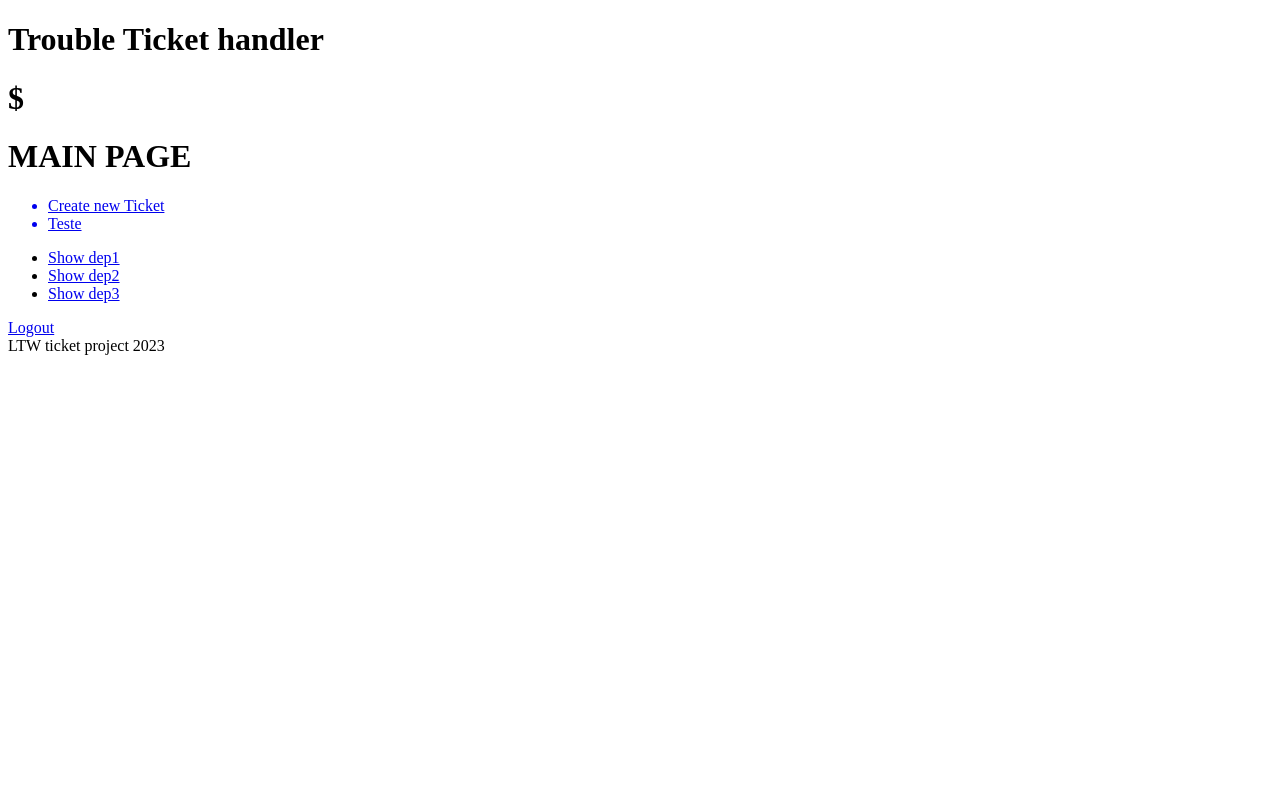
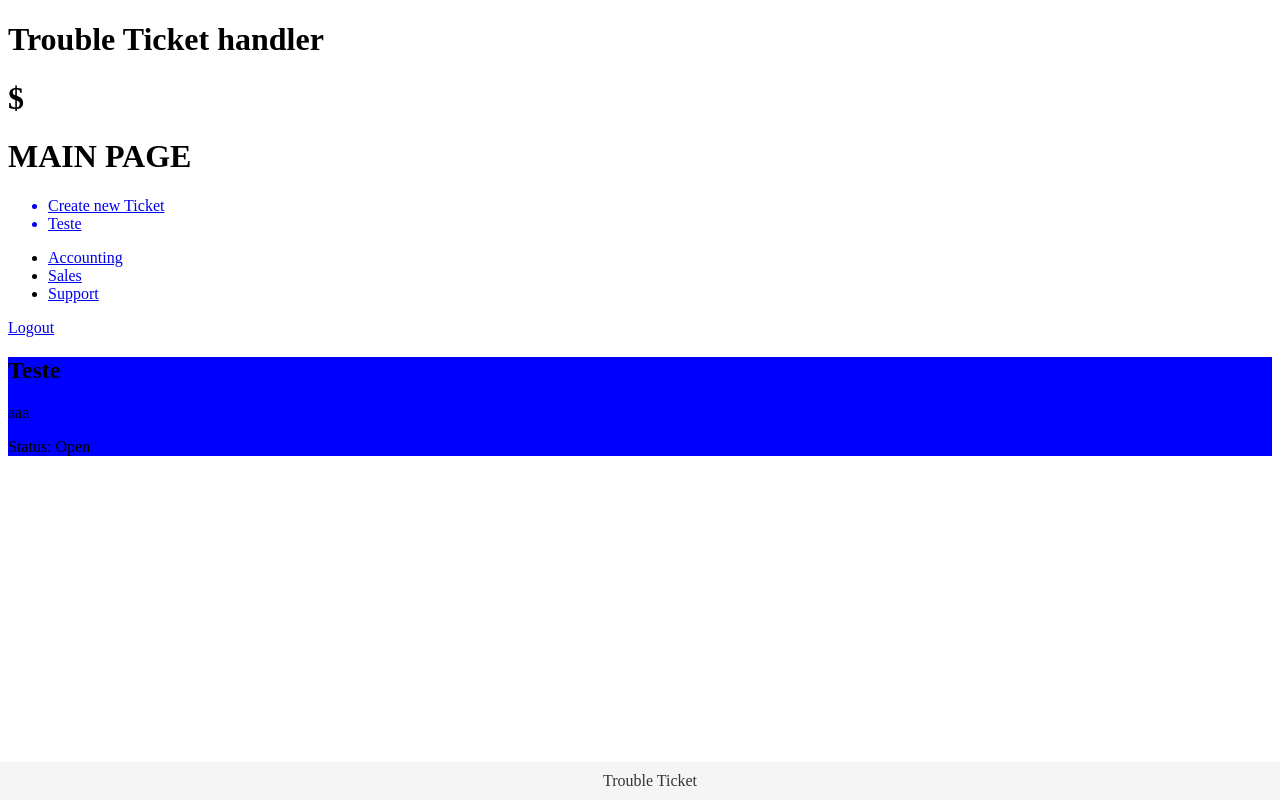
Before and after one commit to FEUP-LTW-2023/project-ltw07g07, a PHP site: page /main.php in a window 1280 px wide. Run offline with PHP 8.4, Linux system fonts and the light colour scheme; the visitor is signed in with stand-in values (Sample User, id 1); data comes from the database, SQL or seed files in the repository.

Commit message:
show tickets and footer

```diff
--- a/sql/main.php
+++ b/sql/main.php
@@ -13,6 +13,14 @@ $stmt = $db->prepare("SELECT * FROM user WHERE id = :id");
 $stmt->bindParam(':id', $_SESSION['user_id']);
 $stmt->execute();
 $user = $stmt->fetch();
+
+$stmt = $db->prepare("SELECT user.name as client_name, ticket.message, ticket.status
+                      FROM ticket
+                      JOIN user ON ticket.client_id = user.id
+                      WHERE user.id = :id");
+$stmt->bindParam(':id', $_SESSION['user_id']);
+$stmt->execute();
+$tickets = $stmt->fetchAll();
 
 
 ?>
@@ -73,9 +81,9 @@ $user = $stmt->fetch();
       <!-- just for the hamburguer menu in responsive layout -->
 
       <ul>
-        <li><a href="#" onclick="showDep1()">Show dep1</a></li>
-        <li><a href="#" onclick="showDep2()">Show dep2</a></li>
-        <li><a href="#" onclick="showDep3()">Show dep3</a></li>
+        <li><a href="#" onclick="showDep1()">Accounting</a></li>
+        <li><a href="#" onclick="showDep2()">Sales</a></li>
+        <li><a href="#" onclick="showDep3()">Support</a></li>
       </ul>
     </nav>
 
@@ -87,12 +95,18 @@ $user = $stmt->fetch();
     <p id = "dep3" style="display: none;">dep3</p>
 
 
-
+<?php foreach ($tickets as $ticket): ?>
+  <div id = 'ticket'>
+    <h2><?= $ticket['client_name'] ?></h2>
+    <p><?= $ticket['message'] ?></p>
+    <p>Status: <?= $ticket['status'] ?></p>
+  </div>
+<?php endforeach; ?>
 
 
 
   <footer>
-    LTW ticket project 2023
+    Trouble Ticket
   </footer>
   </body>
 </html>
--- a/sql/profile.php
+++ b/sql/profile.php
@@ -68,3 +68,7 @@ if ($_SERVER['REQUEST_METHOD'] === 'POST') {
 <br>
 
 <a href="login.php">Logout</a>
+
+<footer>
+    Trouble Ticket
+</footer>
--- a/sql/style.css
+++ b/sql/style.css
@@ -2,3 +2,24 @@ a{
     font-style: normal;
 
 }
+
+#ticket {
+    background-color: blue;
+}
+
+.content-wrapper {
+    min-height: calc(100vh - 100px);
+    position: relative;
+    margin-bottom: 100px;
+  }
+
+  footer {
+    position: absolute;
+    left: 0;
+    bottom: 0;
+    width: 100%;
+    background-color: #f5f5f5;
+    color: #333;
+    text-align: center;
+    padding: 10px;
+  }
--- a/sql/ticket.php
+++ b/sql/ticket.php
@@ -68,3 +68,7 @@ $tickets = $stmt->fetchAll();
 </form>
 
 <a href="login.php">Logout</a>
+
+<footer>
+    Trouble Ticket
+  </footer>
```
